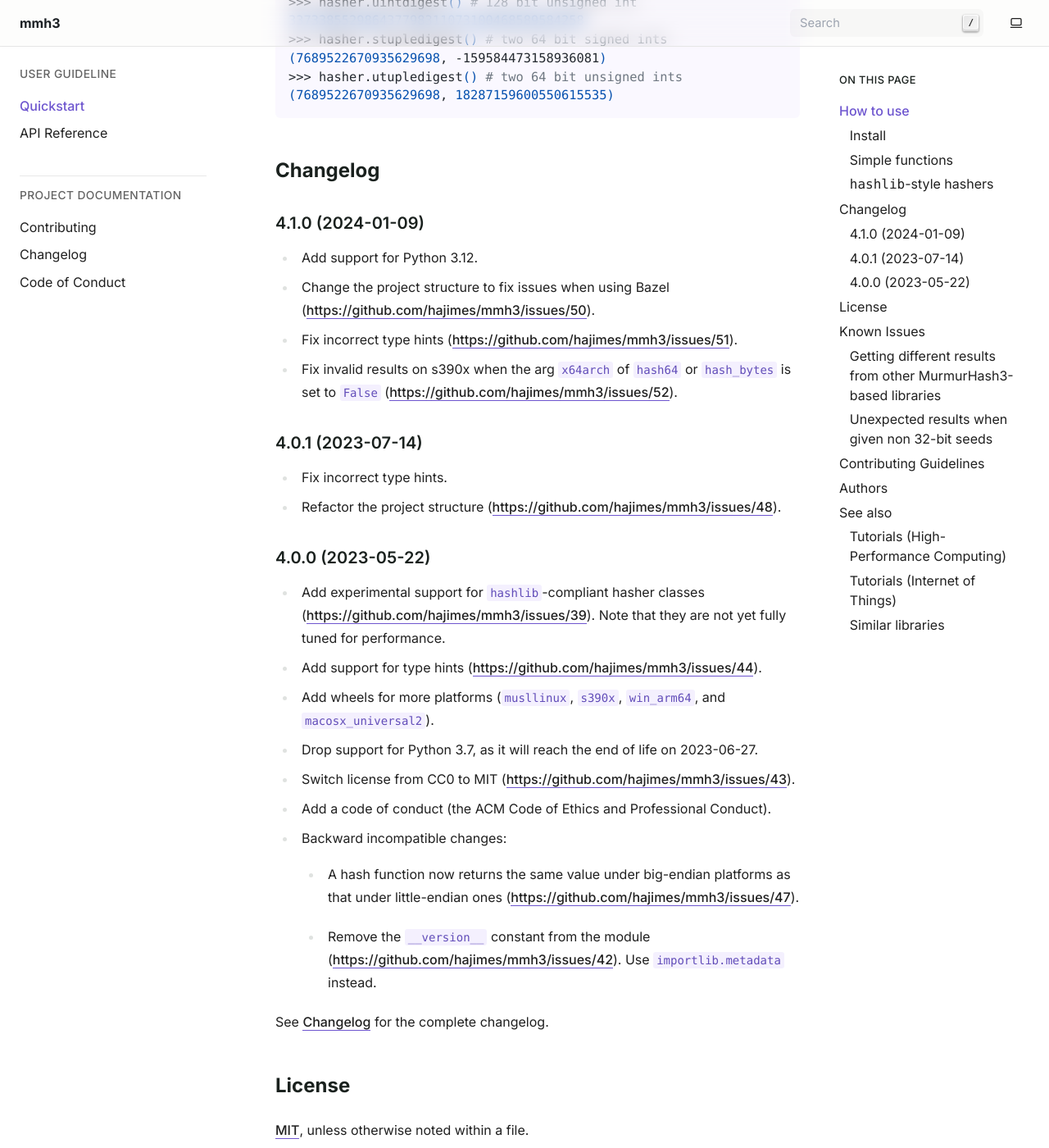
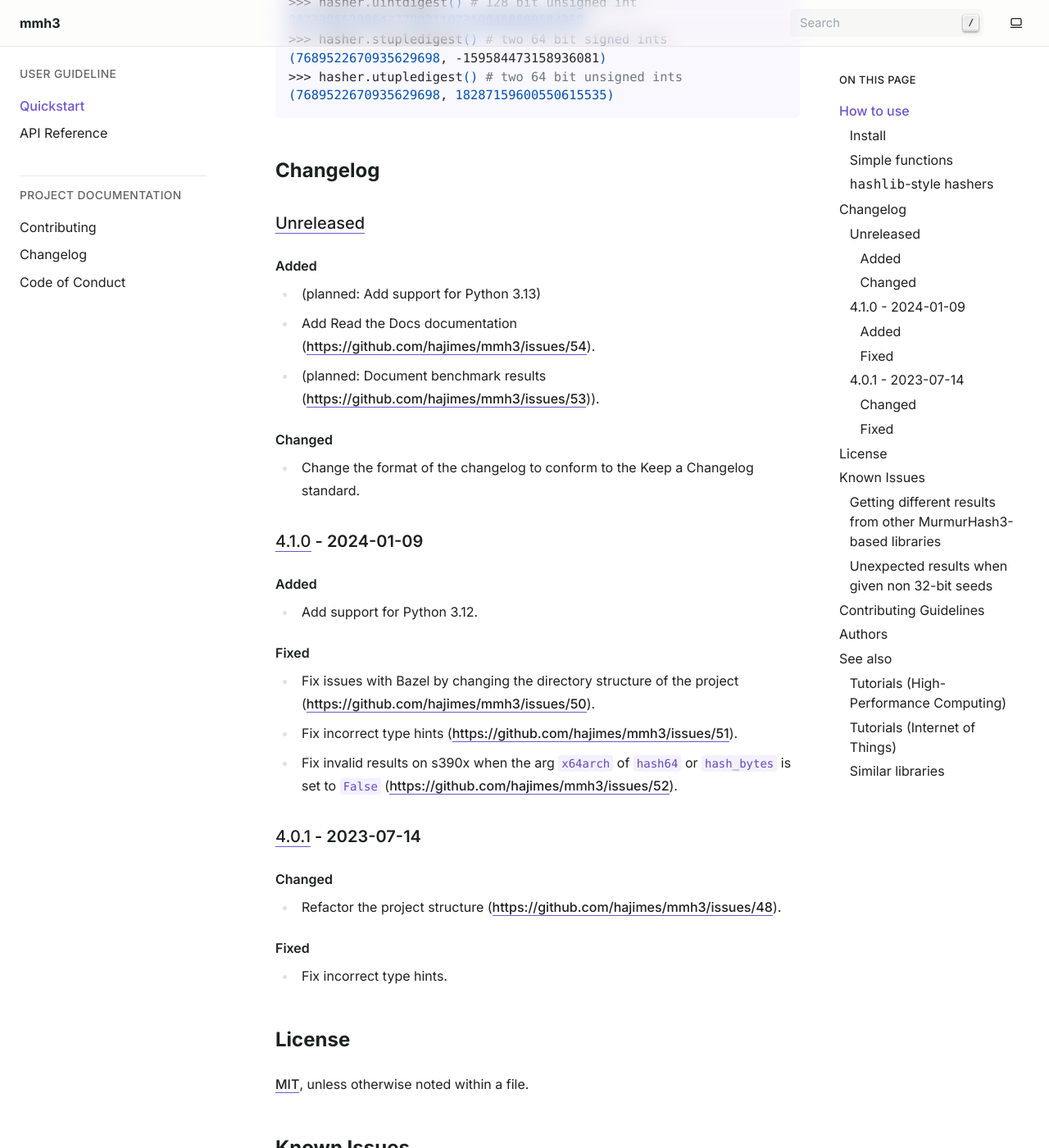
Before and after one commit to hajimes/mmh3, a Sphinx documentation site: the page built from docs/readme_link.md, in a window 1280 px wide and 1400 px high, scrolled down 2765 px. Shown: the whole window at 82% size. Built offline with Sphinx 7.4.7, drawn with Linux system fonts in a browser that asks for light colours.

Commit message:
Tweak rtd files and readme

```diff
--- a/README.md
+++ b/README.md
@@ -129,40 +129,43 @@ b'\x82_n\xdd \xac\xb6j\xef\x99\xb1e\xc4\n\xc9\xfd'
 
 ## Changelog
 
-### 4.1.0 (2024-01-09)
+### [Unreleased]
+
+#### Added
+
+- (planned: Add support for Python 3.13)
+- Add Read the Docs documentation (<https://github.com/hajimes/mmh3/issues/54>).
+- (planned: Document benchmark results
+  (<https://github.com/hajimes/mmh3/issues/53>)).
+
+#### Changed
+
+- Change the format of the changelog to conform to the Keep a Changelog
+  standard.
+
+### [4.1.0] - 2024-01-09
+
+#### Added
 
 - Add support for Python 3.12.
-- Change the project structure to fix issues when using Bazel
+
+#### Fixed
+
+- Fix issues with Bazel by changing the directory structure of the project
   (<https://github.com/hajimes/mmh3/issues/50>).
 - Fix incorrect type hints (<https://github.com/hajimes/mmh3/issues/51>).
 - Fix invalid results on s390x when the arg `x64arch` of `hash64` or
   `hash_bytes` is set to `False` (<https://github.com/hajimes/mmh3/issues/52>).
 
-### 4.0.1 (2023-07-14)
+### [4.0.1] - 2023-07-14
+
+#### Changed
+
+- Refactor the project structure (<https://github.com/hajimes/mmh3/issues/48>).
+
+#### Fixed
 
 - Fix incorrect type hints.
-- Refactor the project structure (<https://github.com/hajimes/mmh3/issues/48>).
-
-### 4.0.0 (2023-05-22)
-
-- Add experimental support for `hashlib`-compliant hasher classes
-  (<https://github.com/hajimes/mmh3/issues/39>). Note that they are not yet
-  fully tuned for performance.
-- Add support for type hints (<https://github.com/hajimes/mmh3/issues/44>).
-- Add wheels for more platforms (`musllinux`, `s390x`, `win_arm64`, and
-  `macosx_universal2`).
-- Drop support for Python 3.7, as it will reach the end of life on 2023-06-27.
-- Switch license from CC0 to MIT (<https://github.com/hajimes/mmh3/issues/43>).
-- Add a code of conduct (the ACM Code of Ethics and Professional Conduct).
-- Backward incompatible changes:
-  - A hash function now returns the same value under big-endian platforms as
-    that under little-endian ones (<https://github.com/hajimes/mmh3/issues/47>).
-  - Remove the `__version__` constant from the module
-    (<https://github.com/hajimes/mmh3/issues/42>). Use `importlib.metadata`
-    instead.
-
-See [Changelog](https://mmh3.readthedocs.io/en/latest/changelog.html) for the
-complete changelog.
 
 ## License
 
@@ -280,3 +283,7 @@ is useful for OSINT and cybersecurity activities.
   (Eugene Scherba)
 - <https://github.com/ifduyue/python-xxhash>: Python bindings for xxHash (Yue
   Du)
+
+[unreleased]: https://github.com/hajimes/mmh3/compare/v4.1.0...HEAD
+[4.1.0]: https://github.com/hajimes/mmh3/compare/v4.0.1...v4.1.0
+[4.0.1]: https://github.com/hajimes/mmh3/compare/v4.0.0...v4.0.1
--- a/docs/conf.py
+++ b/docs/conf.py
@@ -1,5 +1,5 @@
 # pylint: disable=C0114,C0103
-# # Configuration file for the Sphinx documentation builder.
+# Configuration file for the Sphinx documentation builder.
 #
 # For the full list of built-in configuration values, see the documentation:
 # https://www.sphinx-doc.org/en/master/usage/configuration.html
--- a/docs/index.rst
+++ b/docs/index.rst
@@ -14,7 +14,7 @@ mmh3 is a Python extension for `MurmurHash (MurmurHash3) <https://en.wikipedia.o
    :caption: Project documentation
 
    CONTRIBUTING
-   changelog
+   Changelog<changelog_link>
    CODE_OF_CONDUCT
 
 Indices and tables
```
Also changed, not shown: docs/changelog_link.md (added, +5 -0 lines), .readthedocs.yml (renamed from .readthedocs.yaml), CHANGELOG.md (renamed from docs/changelog.md).
